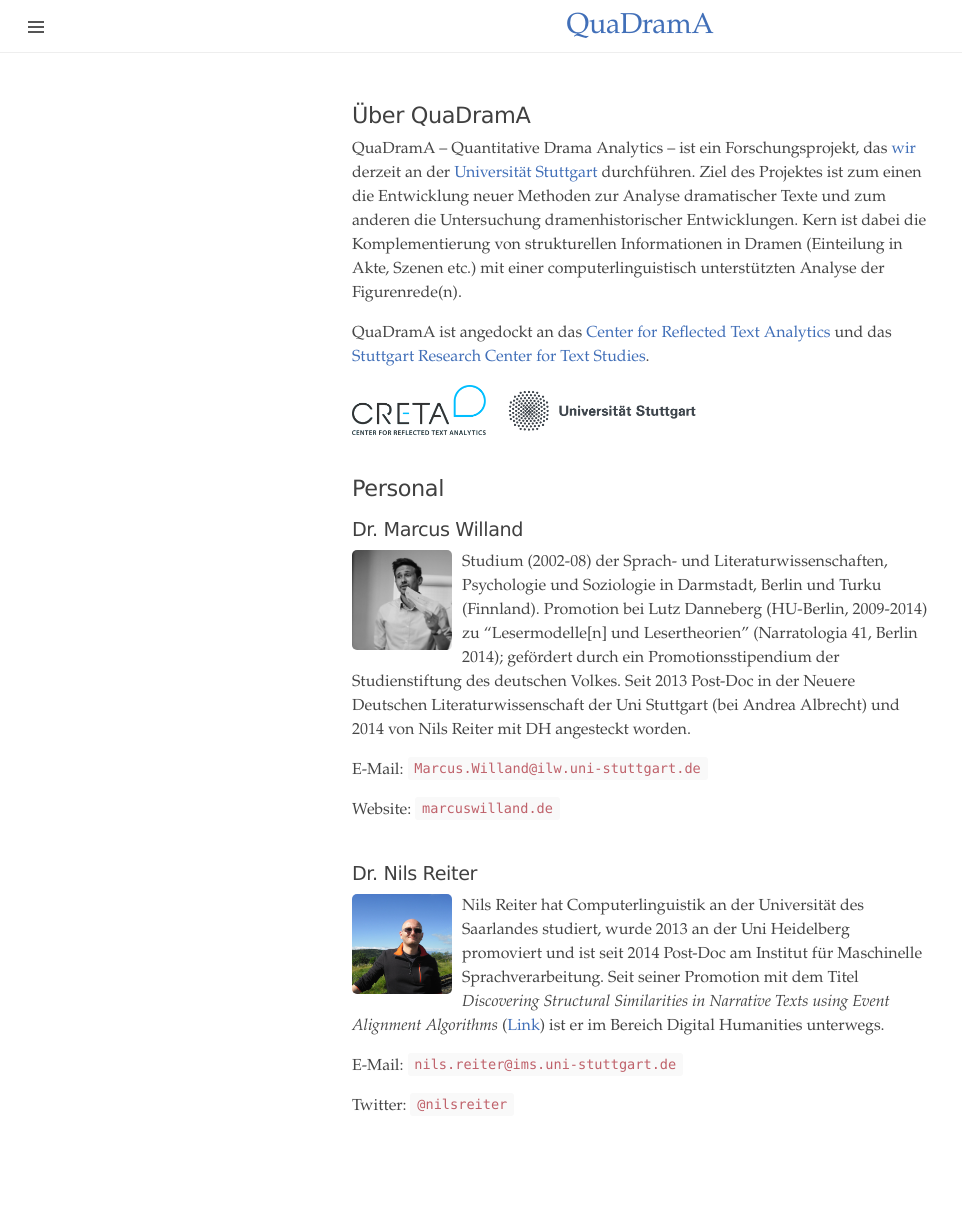
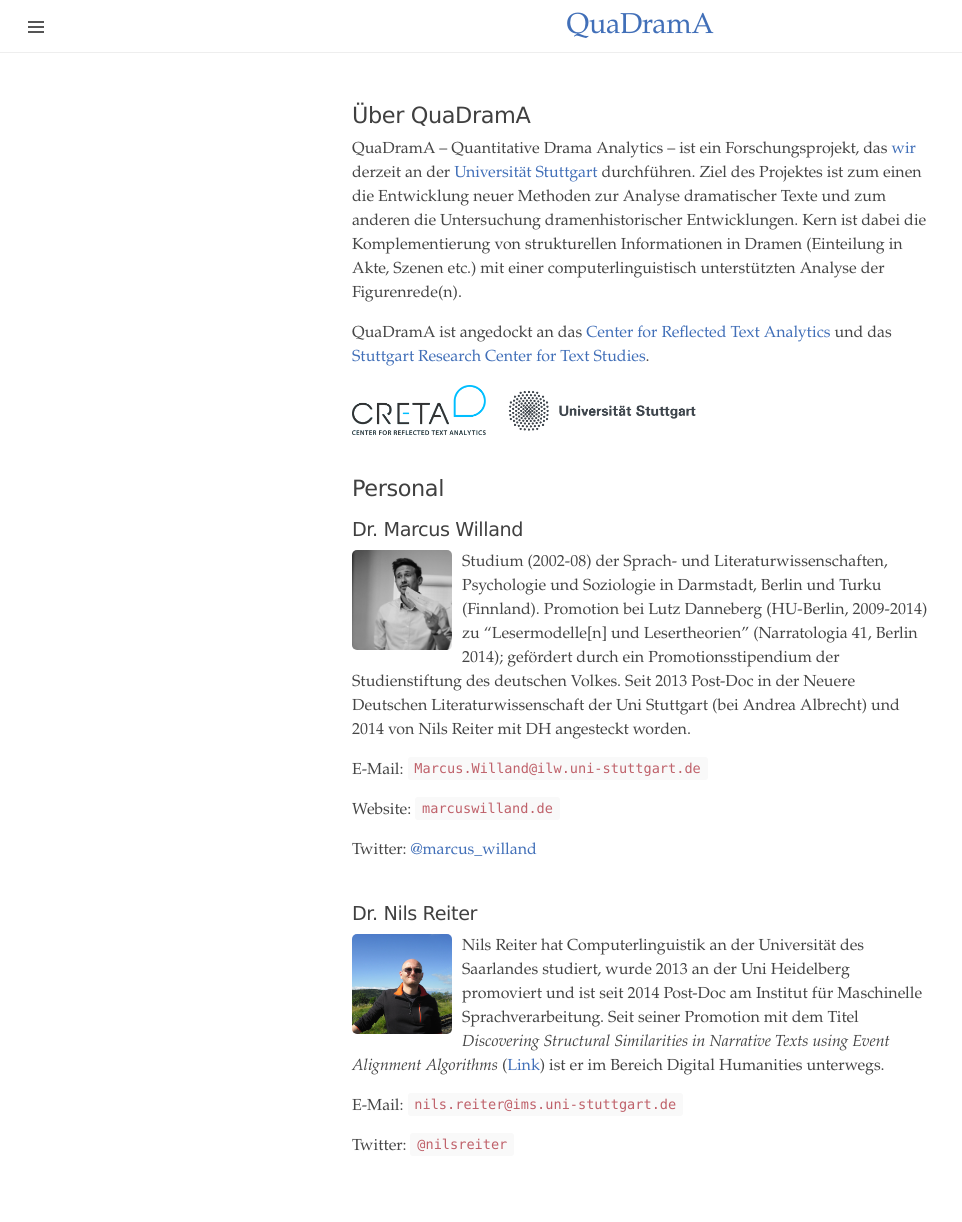
Before and after one commit to quadrama/quadrama.github.io, a Jekyll site: the page built from about.de.md, in a window 1280 px wide. Shown: the whole page, without its empty margins (0-962 px from the left). Built offline with Jekyll 4.4.1, drawn with Linux system fonts in a browser that asks for light colours; nearby versions of some CDN libraries; library files that are not in the unit come from our copies; before the commit the page ends 1182 px from its top, so only the background shows below that.

Commit message:
Update about.de.md

```diff
--- a/about.de.md
+++ b/about.de.md
@@ -25,6 +25,8 @@ Studium (2002-08) der Sprach- und Literaturwissenschaften, Psychologie und Sozio
 E-Mail: `Marcus.Willand@ilw.uni-stuttgart.de`
 
 Website: [`marcuswilland.de`](http://www.marcuswilland.de)
+
+Twitter: [@marcus_willand](https://twitter.com/Marcus_Willand)
 <br>
 <br>
 
```
